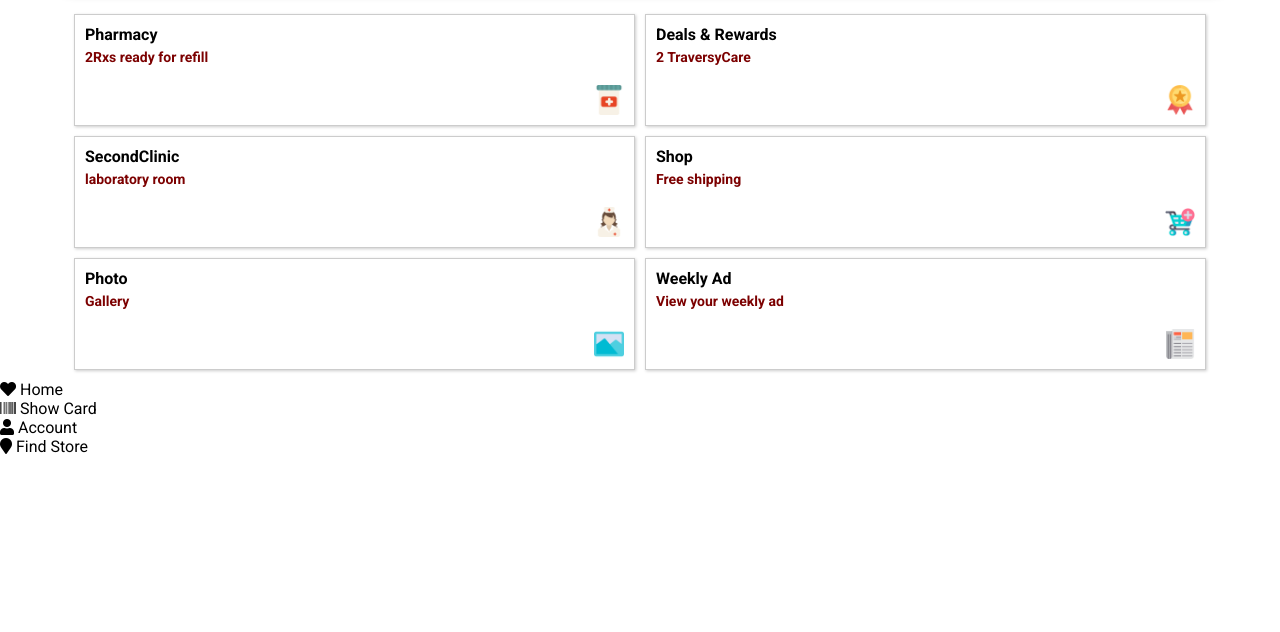
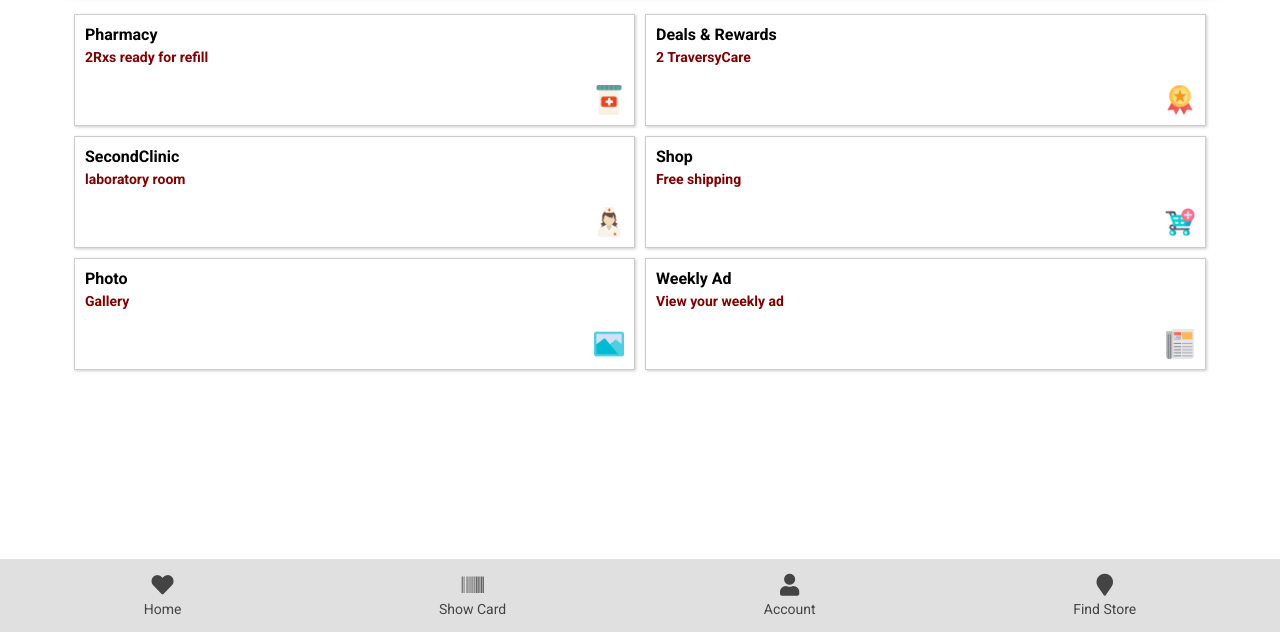
Before and after one commit to XXXHAYABUZAXXX/mobile-ui-layout, a plain HTML site: page index.html in a window 1280 px wide. Shown: the part 168-800 px from the top of the page. Drawn offline with Linux system fonts and the light colour scheme.

Commit message:
footer styling

```diff
--- a/scss/__base.scss
+++ b/scss/__base.scss
@@ -4,7 +4,15 @@
   padding: 0;
 }
 
+html,
 body {
+  height: 100%;
+}
+
+body {
+  display: flex;
+  flex-direction: column;
+
   font-family: "Roboto", sans-serif;
 }
 
--- a/scss/__footer.scss
+++ b/scss/__footer.scss
@@ -0,0 +1,25 @@
+.app-footer {
+  background: #e0e0e0;
+  color: #444;
+  font-size: 14px;
+  padding: 15px;
+  margin-top: 10px;
+
+  flex-shrink: 0;
+
+  ul {
+    display: flex;
+    justify-content: space-around;
+
+    li {
+      display: flex;
+      flex-direction: column;
+      align-items: center;
+      gap: 5px;
+
+      i {
+        font-size: 22px;
+      }
+    }
+  }
+}
--- a/scss/__header.scss
+++ b/scss/__header.scss
@@ -1,3 +1,6 @@
+.content {
+  flex: 1 0 auto;
+
   .app-header {
     background: $primary-color;
     box-shadow: 3px 3px 10px #888;
@@ -45,3 +48,4 @@
       width: 40px;
     }
   }
+}
```
Also changed, not shown: style/style.css, 1 other file. Lines whose indentation alone changed are shown as unchanged.
